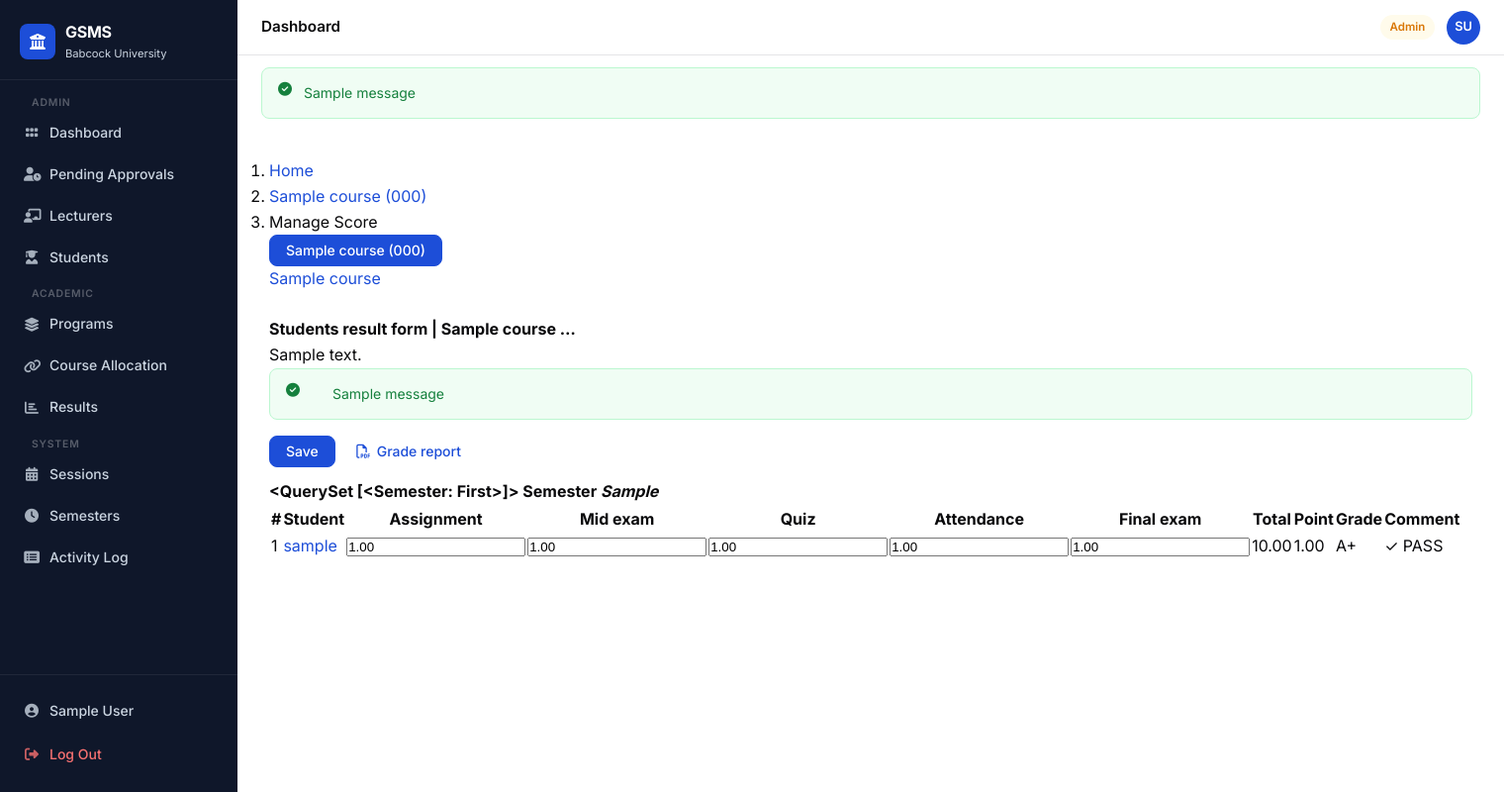
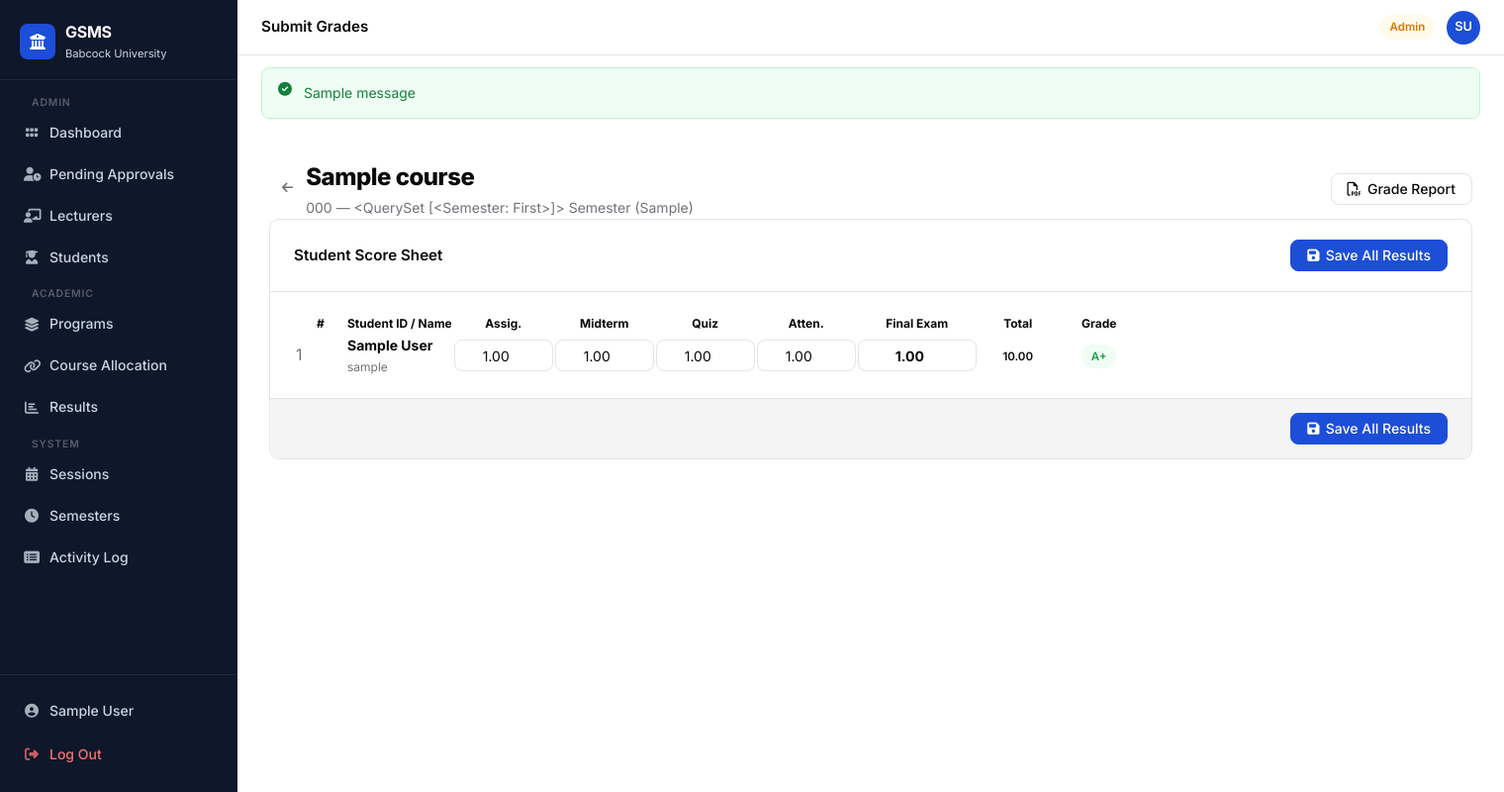
Before and after one commit to oluwademiladefaji-ui/GSMS, a Django app: template templates/result/add_score_for.html in a window 1520 px wide. Shown: the whole page at 99% size. Run offline with Django 3.2, Linux system fonts and the light colour scheme; a user stored in the database is signed in; tables that the repository leaves empty hold one stand-in row (values such as "Sample post"); the template is opened without the code that fills it: values that come from a table or form of the project are taken from there, most other values are stand-ins (such as "Sample title", 1, 10 or a date in 2020); one stand-in notice (Sample message) is shown; parts of the project's set-up code (start-up, migrations or seed data) failed here and were passed over.

Commit message:
Final cleanup of Phase 2+3: Fixed NameError, applied migrations, and corrected login navigation flow

```diff
--- a/accounts/views.py
+++ b/accounts/views.py
@@ -25,7 +25,7 @@
 from django.contrib.auth import authenticate, login as auth_login
 
 from accounts.models import Parent, Student, User
-from core.models import Semester, Session
+from core.models import Semester, Session, NewsAndEvents
 from course.models import Course, Program
 from result.models import TakenCourse
 
--- a/templates/registration/role_selection.html
+++ b/templates/registration/role_selection.html
@@ -77,7 +77,7 @@
 
         <div class="grid-3">
             <!-- Student -->
-            <div class="role-card" onclick="window.location.href='{% if mode == 'signup' %}{% url 'register' %}?role=student{% else %}{% url 'welcome' %}?role=student{% endif %}'">
+            <div class="role-card" onclick="window.location.href='{% if mode == 'signup' %}{% url 'register' %}?role=student{% else %}{% url 'login' %}?role=student{% endif %}'">
                 <div class="role-icon icon-student"><i class="fas fa-user-graduate"></i></div>
                 <h3>Student</h3>
                 <p>Register for GS courses, take assessments, and view your results.</p>
@@ -85,7 +85,7 @@
             </div>
 
             <!-- Lecturer -->
-            <div class="role-card" onclick="window.location.href='{% if mode == 'signup' %}{% url 'register' %}?role=lecturer{% else %}{% url 'welcome' %}?role=lecturer{% endif %}'">
+            <div class="role-card" onclick="window.location.href='{% if mode == 'signup' %}{% url 'register' %}?role=lecturer{% else %}{% url 'login' %}?role=lecturer{% endif %}'">
                 <div class="role-icon icon-lecturer"><i class="fas fa-chalkboard-teacher"></i></div>
                 <h3>Lecturer</h3>
                 <p>Manage allocated courses, upload materials and grade student work.</p>
@@ -93,7 +93,7 @@
             </div>
 
             <!-- Admin -->
-            <div class="role-card" onclick="window.location.href='{% url 'welcome' %}?role=admin'">
+            <div class="role-card" onclick="window.location.href='{% url 'login' %}?role=admin'">
                 <div class="role-icon icon-admin"><i class="fas fa-user-shield"></i></div>
                 <h3>Admin</h3>
                 <p>Full system control, user approvals, and course allocations.</p>
--- a/templates/result/add_score_for.html
+++ b/templates/result/add_score_for.html
@@ -1,120 +1,102 @@
 {% extends 'base.html' %}
 {% load i18n %}
-{% block title %}{{ title }} | {% trans 'Learning management system' %}{% endblock title %}
-{% load static %}
+
+{% block title %}Grading: {{ course.code }} | GSMS{% endblock title %}
+{% block page_title %}Submit Grades{% endblock %}
+{% block nav_scores %}active{% endblock %}
 
 {% block content %}
 
-<nav style="--bs-breadcrumb-divider: '>';" aria-label="breadcrumb">
-    <ol class="breadcrumb">
-        <li class="breadcrumb-item"><a href="/">{% trans 'Home' %}</a></li>
-        <li class="breadcrumb-item"><a href="{{ course.get_absolute_url }}">{{ course }}</a></li>
-        <li class="breadcrumb-item active" aria-current="page">{% trans 'Manage Score' %}</li>
-    </ol>
-</nav>
-
-<div class="dropdown">
-    <button class="btn btn-primary dropdown-toggle" type="button" data-bs-toggle="dropdown" aria-haspopup="true" aria-expanded="false">
-        {{ course }}
-    </button>
-    <div class="dropdown-menu">
-        {% for course in courses %}
-            <a class="dropdown-item" href="{% url 'add_score_for' course.id %}" title="{{ course.code }}">{{ course.title }}</a>
-        {% empty %}
-            <p class="dropdown-item">{% trans 'No course.' %}</p>
-        {% endfor %}
+<div class="flex justify-between items-center mb-8">
+    <div class="flex items-center gap-4">
+        <a href="{% url 'add_score' %}" class="btn btn-ghost btn-sm px-0 mr-2"><i class="fas fa-arrow-left"></i></a>
+        <div>
+            <h2 style="font-size: 1.5rem; font-weight: 800; letter-spacing: -0.5px;">{{ course.title }}</h2>
+            <p class="text-muted text-sm">{{ course.code }} — {{ current_semester }} Semester ({{ current_session }})</p>
+        </div>
+    </div>
+    <div class="flex gap-3">
+        <a target="_blank" href="{% url 'result_sheet_pdf_view' id=course.id %}" class="btn btn-outline">
+            <i class="far fa-file-pdf mr-2"></i> Grade Report
+        </a>
     </div>
 </div>
 
-<br>
-<h4 class="title-1">{% trans 'Students result form' %} | {{ course|truncatechars:15 }}</h4>
-<p>{{ course.summary }}</p>
+<form method="POST">
+    {% csrf_token %}
 
-{% include 'snippets/messages.html' %}
-
-<form action="" method="POST">
-    {% csrf_token %}
-    <div class="btn-flex">
-        <button title="Save Score" type="submit" class="btn btn-primary">{% trans 'Save' %}</button>
-        <a target="_blank" href="{% url 'result_sheet_pdf_view' id=course.id %}">
-            <span data-toggle="tooltip" title="Print Result sheet" class="btn btn-warning">
-                <i class="far fa-file-pdf"></i> {% trans 'Grade report' %}
-            </span>
-        </a>
+    <div class="card overflow-hidden">
+        <div class="card-header bg-slate-50 flex justify-between items-center">
+            <h3 class="card-title">Student Score Sheet</h3>
+            <button type="submit" class="btn btn-primary">
+                <i class="fas fa-save mr-2"></i> Save All Results
+            </button>
         </div>
-
-    <h4 class="mt-3">{{ current_semester }} {% trans 'Semester' %} <i class="text-light px-2 rounded small bg-danger">{{ current_session }}</i></h4>
+        <div class="card-body p-0">
             <div class="table-responsive">
-        <table class="table table-light">
-            <thead>
-                <tr>
-                    <th>#</th>
-                    <th>{% trans 'Student' %}</th>
-                    <th>{% trans 'Assignment' %}</th>
-                    <th>{% trans 'Mid exam' %}</th>
-                    <th>{% trans 'Quiz' %}</th>
-                    <th>{% trans 'Attendance' %}</th>
-                    <th>{% trans 'Final exam' %}</th>
-                    <th>{% trans 'Total' %}</th>
-                    <th>{% trans 'Point' %}</th>
-                    <th>{% trans 'Grade' %}</th>
-                    <th>{% trans 'Comment' %}</th>
+                <table class="table">
+                    <thead class="bg-slate-100">
+                        <tr class="text-xs uppercase tracking-wider">
+                            <th width="50">#</th>
+                            <th>Student ID / Name</th>
+                            <th width="100">Assig.</th>
+                            <th width="100">Midterm</th>
+                            <th width="100">Quiz</th>
+                            <th width="100">Atten.</th>
+                            <th width="120">Final Exam</th>
+                            <th width="80" class="text-center">Total</th>
+                            <th width="80" class="text-center">Grade</th>
                         </tr>
                     </thead>
                     <tbody>
                         {% for student in students %}
-                <tr>
-                    <td>{{ forloop.counter }}</td>
-                    <td><a href="{{ student.student.student.get_absolute_url }}">{{ student.student.student.username }}</a></td>
+                        <tr class="hover:bg-slate-50 transition-colors">
+                            <td class="text-muted">{{ forloop.counter }}</td>
                             <td>
-                        <input id="assignment" type="number" name="{{ student.id }}" value="{{ student.assignment }}" width="20px">
+                                <div class="font-bold text-sm">{{ student.student.student.get_full_name }}</div>
+                                <div class="text-xs font-mono text-muted">{{ student.student.student.username }}</div>
                             </td>
                             <td>
-                        <input id="mid_exam" type="number" name="{{ student.id }}" value="{{ student.mid_exam }}">
+                                <input type="number" name="{{ student.id }}" value="{{ student.assignment }}" class="form-control text-center p-1" style="height: 32px;" step="0.5">
                             </td>
                             <td>
-                        <input id="quiz" type="number" name="{{ student.id }}" value="{{ student.quiz }}">
+                                <input type="number" name="{{ student.id }}" value="{{ student.mid_exam }}" class="form-control text-center p-1" style="height: 32px;" step="0.5">
                             </td>
                             <td>
-                        <input id="attendance" type="number" name="{{ student.id }}" value="{{ student.attendance }}">
+                                <input type="number" name="{{ student.id }}" value="{{ student.quiz }}" class="form-control text-center p-1" style="height: 32px;" step="0.5">
                             </td>
                             <td>
-                        <input id="final_exam" type="number" name="{{ student.id }}" value="{{ student.final_exam }}">
+                                <input type="number" name="{{ student.id }}" value="{{ student.attendance }}" class="form-control text-center p-1" style="height: 32px;" step="0.5">
                             </td>
-                    <td>{{ student.total }}</td>
-
-                    <td>{{ student.point }}</td>
-                    <td class="{% if student.grade == 'F' %}text-danger{% else %}text-success{% endif %}">{{ student.grade }}</td>
-                    {% if student.comment == 'PASS' %}
-                    <td class="text-success">&check; {{ student.comment }}</td>
-                    {% elif student.comment == 'FAIL' %}
-                    <td class="text-danger">&xotime; {{ student.comment }}</td>
-                    {% else %}<td></td>
-                    {% endif %}
+                            <td>
+                                <input type="number" name="{{ student.id }}" value="{{ student.final_exam }}" class="form-control text-center p-1 font-bold" style="height: 32px;" step="0.5">
+                            </td>
+                            <td class="text-center">
+                                <span class="badge badge-secondary">{{ student.total }}</span>
+                            </td>
+                            <td class="text-center">
+                                <span class="badge {% if student.grade == 'F' %}badge-danger{% else %}badge-success{% endif %}">
+                                    {{ student.grade }}
+                                </span>
+                            </td>
                         </tr>
-
                         {% empty %}
                         <tr>
-                    <td></td>
-                    <td></td>
-                    <td></td>
-                    <td></td>
-                    <td></td>
-                    <td>
-                        <span class="text-danger">
-                            {% trans 'No Student.' %}
-                        </span>
+                            <td colspan="9" class="text-center py-20">
+                                <p class="text-muted">No students currently registered for this course.</p>
                             </td>
-                    <td></td>
-                    <td></td>
-                    <td></td>
-                    <td></td>
-                    <td></td>
                         </tr>
                         {% endfor %}
                     </tbody>
                 </table>
             </div>
+        </div>
+        <div class="card-footer bg-slate-50 flex justify-end">
+             <button type="submit" class="btn btn-primary">
+                <i class="fas fa-save mr-2"></i> Save All Results
+            </button>
+        </div>
+    </div>
 </form>
 
 {% endblock content %}
```
Also changed, not shown: templates/quiz/quiz_list.html (+64 -82 lines), templates/result/add_score.html (+39 -35 lines). Lines whose indentation alone changed are shown as unchanged.
